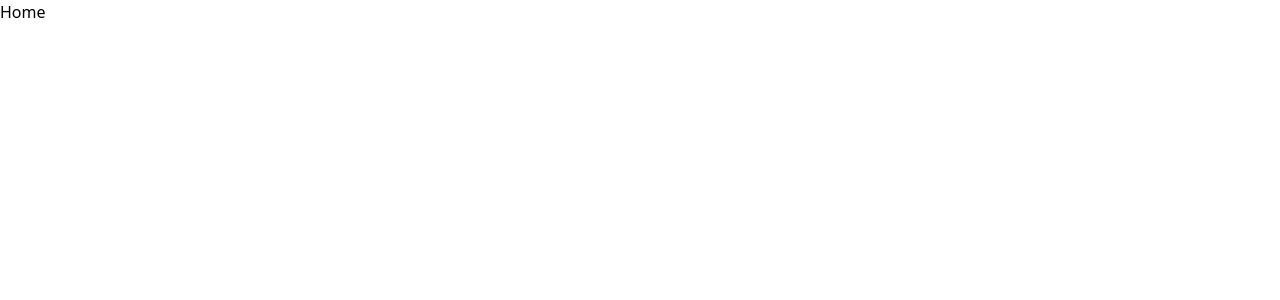
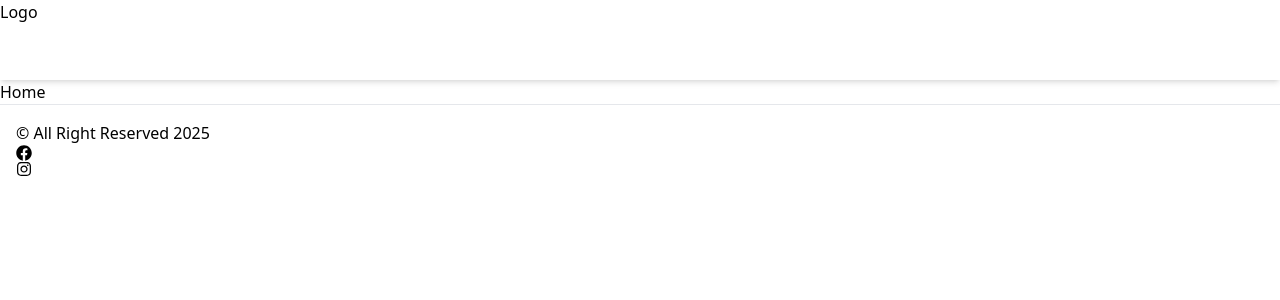
Before and after one commit to RAHULKUMAR092/Blinkit-project, a React (Vite) app in the folder client/: page / in a window 1280 px wide. Shown: the top 300 px of the page. Built offline with nearby package versions, Linux system fonts and the light colour scheme.

Commit message:
header and footer page

```diff
--- a/client/package.json
+++ b/client/package.json
@@ -12,6 +12,7 @@
   "dependencies": {
     "react": "^19.0.0",
     "react-dom": "^19.0.0",
+    "react-icons": "^5.4.0",
     "react-router-dom": "^7.1.5"
   },
   "devDependencies": {
--- a/client/src/App.jsx
+++ b/client/src/App.jsx
@@ -3,14 +3,19 @@
 // import viteLogo from '/vite.svg'
 import { Outlet } from 'react-router-dom'
 import './App.css'
+import Header from './components/Header'
+import Footer from './components/Footer'
 
 function App() {
 
   return (
-    <main>
-      <Outlet />
-
-    </main>
+    <>
+      <Header />
+      <main>
+        <Outlet />
+      </main>
+      <Footer />
+    </>
   )
 }
 
--- /dev/null
+++ b/client/src/components/Footer.jsx
@@ -0,0 +1,23 @@
+import React from 'react'
+import { FaFacebook } from "react-icons/fa";
+import { FaInstagram } from "react-icons/fa";
+
+const Footer = () => {
+    return (
+        <footer className='border-t'>
+            <div className='container mx-auto p-4'>
+                <p>© All Right Reserved 2025</p>
+                <div>
+                    <a href='#'>
+                        <FaFacebook />
+                    </a>
+                    <a href='#'>
+                        <FaInstagram />
+                    </a>
+                </div>
+            </div>
+        </footer>
+    )
+}
+
+export default Footer
--- /dev/null
+++ b/client/src/components/Header.jsx
@@ -0,0 +1,11 @@
+import React from 'react'
+
+const Header = () => {
+    return (
+        <header className='h-20 shadow-md'>
+            Logo
+        </header>
+    )
+}
+
+export default Header
```
Also changed, not shown: 1 other file (tests, documents, lock files or other folders).
